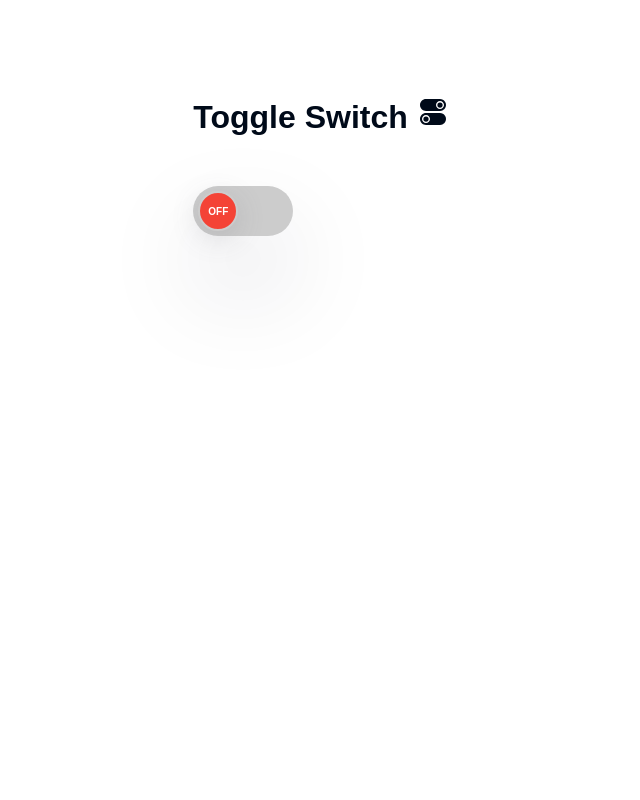
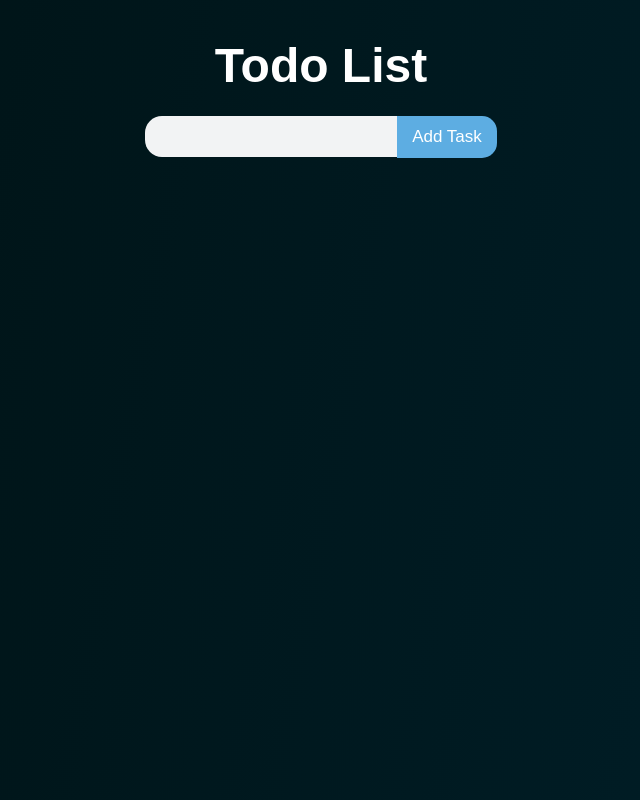
Before and after one commit to shubhamingole169/react-learning-with-mini-project, a React (Vite) app: page / in a window 1280 px wide. Shown: the whole page, without its empty margins (319-959 px from the left). Built offline with nearby package versions, Linux system fonts and the light colour scheme.

Commit message:
todo view is completed

```diff
--- a/src/App.jsx
+++ b/src/App.jsx
@@ -1,12 +1,4 @@
-// import   { NetflixSeries }   from "./components/NetflixSeries";
-// import { EventHandling } from "./components/EventHandling";
-// import { EventProps } from "./components/eventProp";
-// import { DerivedState } from "./components/Hooks/DerivedState";
-// import { State } from "./components/Hooks/State";
-// import { EventPropagation } from "./components/EventPropagation";
-// import "./components/Netflix.css"
-// import { LiftState } from "./components/LiftingStateUp";
-import { ToggleSwitch } from './project/ToggleSwitch/ToggleSwitch';
+import { Todo } from "./project/Todo/Todo";
 
 
 
@@ -14,17 +6,8 @@
 
 export const App = () =>{
   return(
-    <section className="container">
-    {/* <h1 className="card-heading" >List of best Netflix series</h1> */}
-    {/* <NetflixSeries /> */}
-    {/* < EventHandling /> */}
-    {/* < EventProps /> */}
-    {/* < EventPropagation /> */}
-    {/* < State /> */}
-    {/* < DerivedState /> */}
-    {/* <LiftState /> */}
-    <ToggleSwitch />
-
+    <section>
+      <Todo />
     </section>
   );
 };
--- /dev/null
+++ b/src/project/Todo/Todo.css
@@ -0,0 +1,196 @@
+/* section {
+  width: 100%;
+  margin-top: 10rem;
+  display: flex;
+  justify-content: center;
+} */
+
+.todo-container {
+  align-items: center;
+  display: flex;
+  flex-direction: column;
+  min-height: 100vh;
+  padding-top: 3%;
+  background-image: linear-gradient(100deg, #001214, #001f29);
+  color: white;
+  transition: 0.3s linear;
+  overflow: hidden;
+}
+
+.header,
+.form,
+.datetime {
+  margin: 0 1rem;
+  min-height: 10vh;
+  width: 100%;
+}
+
+.header {
+  align-items: center;
+  display: flex;
+  flex-direction: column;
+  justify-content: space-around;
+  font-size: 3rem;
+  min-height: 25vh;
+  width: 100%;
+}
+
+section h1 {
+  color: #fff;
+  font-size: 4.8rem;
+  text-align: center;
+}
+
+.date-time {
+  font-size: 2.4rem;
+  text-align: center;
+}
+
+form {
+  display: flex;
+  font-size: 1.7rem;
+  justify-content: center;
+  margin: 15px 0;
+  padding: 0.8rem;
+  width: 100%;
+}
+
+form input {
+  padding: 10px;
+  font-size: 1.8rem;
+  letter-spacing: 0.1rem;
+  border: none;
+  outline: none;
+  /* border-radius: 15; */
+  border-top-left-radius: 17px;
+  border-bottom-left-radius: 17px;
+  max-width: 500px;
+  transition: background-color 200ms ease-in-out;
+  width: 100%;
+  background-color: #f2f3f4;
+  /* color: var(--primary-color); */
+  color: #001214;
+}
+
+form input:hover {
+  cursor: text;
+}
+
+form input::placeholder {
+  color: white;
+  opacity: 0.7;
+}
+
+button {
+  border: none;
+  outline: none;
+  transition: box-shadow 200ms ease, background-color 200ms ease-in-out;
+  background-color: #2c3e50;
+  color: rgb(0, 0, 0);
+}
+
+form button:hover {
+  cursor: pointer;
+  background-color: #f1c40f;
+}
+
+form button {
+  padding: 10.8px;
+  font-size: 17px;
+  border-top-right-radius: 15px;
+  border-bottom-right-radius: 15px;
+  min-width: 100px;
+  background-color: #5dade2;
+  color: var(--secondary-color);
+}
+
+span {
+  margin-right: 3.2rem;
+}
+
+.myUnOrdList {
+  display: flex;
+  justify-content: center;
+  align-items: center;
+  max-width: 1200px;
+}
+
+.todo-list {
+  min-width: 25%;
+
+  /* To remove the bullets of unordered list */
+  list-style: none;
+}
+
+.todo-item {
+  margin: 2.4rem;
+  /*word-wrap: break-word;
+    */ /*flex-wrap: wrap;
+    */
+  font-size: 20px;
+  color: #1c2833;
+  border-radius: 30px;
+  transition: background-color 200ms ease-in-out;
+  background-color: #f2f3f4;
+  min-width: 35rem;
+  max-width: 40rem;
+  padding: 1.6rem 3rem;
+  display: grid;
+  grid-template-columns: 1fr 0.3fr 0.3fr;
+  justify-content: start;
+  gap: 1.6rem;
+  /*align-items: center;
+    */ /*wrapsthelinks*/
+  overflow-wrap: anywhere;
+}
+
+li span {
+  max-width: 20rem;
+  color: #1c2833;
+}
+
+.check-btn,
+.delete-btn {
+  font-size: 3rem;
+  cursor: pointer;
+  width: 3rem;
+  height: 3rem;
+  border-radius: 80%;
+  margin: 0 5px;
+  background-color: #fff;
+  color: rgb(0, 0, 0);
+  box-shadow: rgba(149, 157, 165, 0.2) 0px 8px 24px;
+}
+
+.check-btn {
+  color: #fff;
+  background-color: #2ecc71;
+}
+
+.delete-btn {
+  color: #fff;
+  background-color: #e74c3c;
+}
+
+.checkList {
+  text-decoration: line-through;
+}
+
+.notCheckList {
+  text-decoration: none;
+}
+
+.clear-btn {
+  background-color: #e74c3c;
+  font-size: 1.6rem;
+  padding: 1rem 2.2rem;
+  border-radius: 0.3rem;
+  -webkit-border-radius: 0.3rem;
+  -moz-border-radius: 0.3rem;
+  -ms-border-radius: 0.3rem;
+  -o-border-radius: 0.3rem;
+}
+
+.clear-btn:hover {
+  background-color: #8d1407;
+}
--- /dev/null
+++ b/src/project/Todo/Todo.jsx
@@ -0,0 +1,65 @@
+import { useState } from "react"
+
+import "./Todo.css"
+import { MdCheck, MdDeleteForever } from "react-icons/md";
+export const Todo = () => {
+    const [inputValue, setInputValue] = useState("");
+    const [task, setTask] = useState([]);
+
+    const handleInputChange = (value) =>{
+        setInputValue(value);
+    };
+
+    const handleSubmitForm = (event) =>{
+        event.preventDefault();
+        if(!inputValue) return;
+
+        if(task.includes(inputValue)){
+            setInputValue("");
+            return;
+        }
+
+        setTask((prevTask) =>[...prevTask, inputValue]);
+
+        setInputValue("");
+    }
+    return (
+        <section className="todo-container">
+            <header>
+                <h1>Todo List</h1>
+            </header>
+            <section className="form">
+                <form onSubmit={handleSubmitForm}>
+                    <div>
+                        <input type="text" className="todo-input" autoComplete="off" value={inputValue}
+                            onChange={(event) => handleInputChange(event.target.value)}
+                        />
+                    </div>
+                    <div>
+                        <button type="submit" className="todo-btn">Add Task</button>
+                    </div>
+                </form>
+            </section>
+            <section className="myUnOrdList">
+                <ul>
+                    {
+                        task.map((curTask, index) =>{
+                            return(
+                            <li key={index} className="todo-item">
+                            <span>{curTask}</span>
+                            <button className="check-btn">
+                                <MdCheck />
+                            </button>
+                            <button className="delete-btn">
+                                <MdDeleteForever />
+                            </button>
+                            </li>
+                            )
+                        })
+                    }
+                </ul>
+            </section>
+        </section>
+    )
+
+}
```
